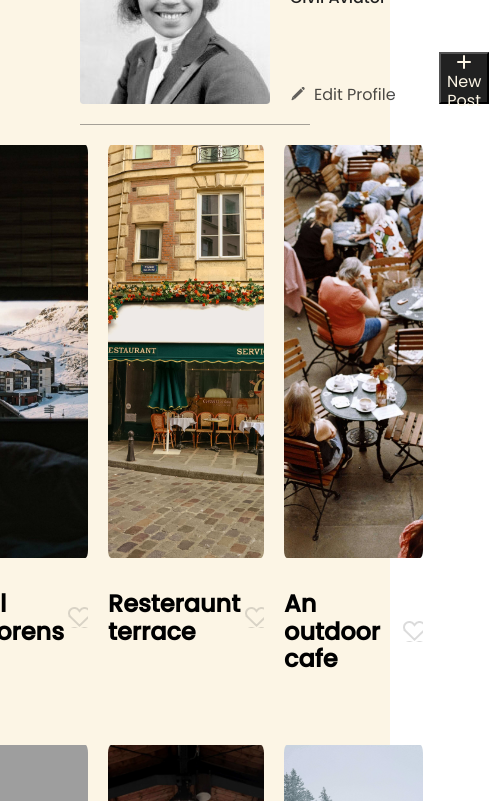
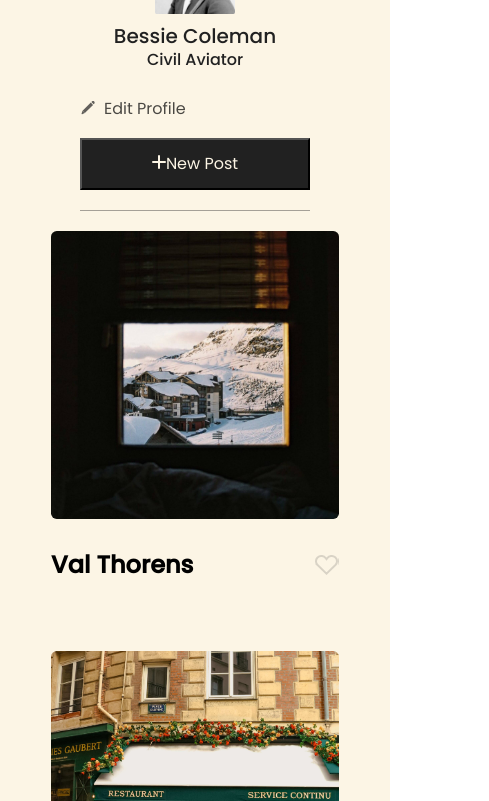
Before and after one commit to Onyxempire8282/se_project_spots, a plain HTML site: page index.html in a window 390 px wide. Shown: the part 166-967 px from the top of the page, 489 px wide, since content can reach past the window. Drawn offline with Linux system fonts and the light colour scheme; grey boxes are pictures that could not be loaded; files whose address does not match are found by name.

Commit message:
before submission

```diff
--- a/blocks/card.css
+++ b/blocks/card.css
@@ -29,3 +29,9 @@
   background-color: transparent;
   opacity: 40%;
 }
+
+@media screen and (max-width: 627px) {
+  .card__image {
+    height: 288px;
+  }
+}
--- a/blocks/cards.css
+++ b/blocks/cards.css
@@ -1,6 +1,7 @@
 .cards {
   padding-top: 20px;
   max-width: 1280px;
+  border-bottom: 1px rgba(33, 33, 33, 0.4) solid;
 }
 
 .cards__list {
@@ -8,7 +9,13 @@
   padding: 0;
   margin: 0;
   display: grid;
-  grid-template-columns: repeat(3, 1fr);
+  grid-template-columns: repeat(auto-fit, 413px);
   justify-content: center;
   gap: 40px 20px;
 }
+
+@media screen and (max-width: 627px) {
+  .cards__list {
+    grid-template-columns: repeat(auto-fit, 288px);
+  }
+}
--- /dev/null
+++ b/blocks/footer.css
@@ -0,0 +1,15 @@
+.footer {
+  width: 100%;
+  display: flex;
+  justify-content: center;
+  padding-bottom: 60px;
+}
+
+.footer__text {
+  width: 104px;
+  height: 16px;
+  font-weight: 400;
+  font-size: 16px;
+  line-height: 100%;
+  color: rgba(33, 33, 33, 0.7);
+}
--- a/blocks/profile.css
+++ b/blocks/profile.css
@@ -57,7 +57,13 @@
   margin: 0 0 12px;
   font-weight: 500;
   font-size: 32px;
-  line-height: 100%;
+  line-height: 1;
+  display: -webkit-box;
+  overflow: hidden;
+  text-overflow: ellipsis;
+  -webkit-line-clamp: 3;
+  -webkit-box-orient: vertical;
+  max-width: 420px;
 }
 
 .profile__description {
@@ -68,4 +74,51 @@
   font-size: 16px;
   line-height: 100%;
   margin: 0;
+  display: -webkit-box;
+  overflow: hidden;
+  text-overflow: ellipsis;
+  -webkit-line-clamp: 3;
+  -webkit-box-orient: vertical;
+  max-width: 420px;
 }
+
+@media screen and (max-width: 627px) {
+  .profile {
+    flex-direction: column;
+    max-width: 288px;
+    text-align: center;
+  }
+  .profile__avatar {
+    margin: auto;
+    height: 80px;
+    width: 80px;
+    padding-top: 20px;
+    margin-bottom: 12px;
+  }
+
+  .profile__column {
+    margin: 0 0 20px;
+    display: flex;
+    align-items: center;
+  }
+
+  .profile__name {
+    font-size: 20px;
+    margin-bottom: 6px;
+    max-width: 288px;
+  }
+
+  .profile__description {
+    margin: 0 0 32px;
+    max-width: 288px;
+  }
+
+  .profile__add-btn {
+    width: 100%;
+    margin: 0;
+  }
+}
+
+.profile__edit-btn {
+  justify-content: center;
+}
--- a/index.html
+++ b/index.html
@@ -110,8 +110,10 @@
             </li>
           </ul>
         </section>
+        <footer class="footer">
+          <p class="footer__text">2023 © Spots</p>
+        </footer>
       </main>
-      <footer class="footer"></footer>
     </div>
   </body>
 </html>
--- a/pages/index.css
+++ b/pages/index.css
@@ -7,3 +7,4 @@
 @import url(../blocks/content.css);
 @import url(../blocks/cards.css);
 @import url(../blocks/card.css);
+@import url(../blocks/footer.css);
```
